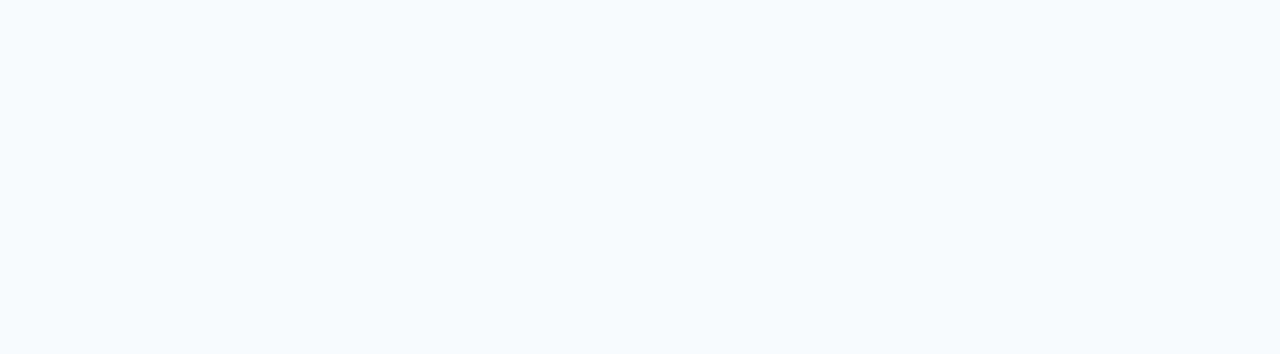
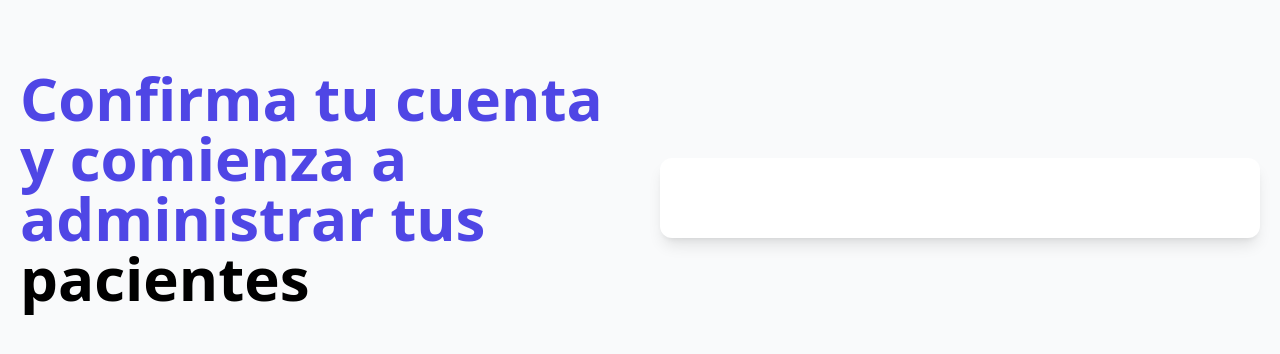
Before and after one commit to mcmmiguel/ApvFrontend-JS, a React (Vite) app: page /confirmar/1 in a window 1280 px wide. Before the commit this address had no page. Shown: the top 354 px of the page. Built offline with nearby package versions, Linux system fonts and the light colour scheme; no server answers.

Commit message:
Feat. Confirm Accounts

```diff
--- a/src/App.jsx
+++ b/src/App.jsx
@@ -11,9 +11,9 @@
       <Routes>
         <Route path='/' element={<AuthLayout />} >
           <Route index element={<Login />} />
-          <Route path='register' element={<Register />} />
-          <Route path='forgot-password' element={<ForgotPassword />} />
-          <Route path='confirm-account/:id' element={<ConfirmAccount />} />
+          <Route path='registrar' element={<Register />} />
+          <Route path='olvide-password' element={<ForgotPassword />} />
+          <Route path='confirmar/:id' element={<ConfirmAccount />} />
         </Route>
       </Routes>
     </BrowserRouter>
--- a/src/pages/ConfirmAccount.jsx
+++ b/src/pages/ConfirmAccount.jsx
@@ -1,5 +1,58 @@
+import axios from 'axios';
+import { useEffect, useState } from 'react'
+import { useParams, Link } from 'react-router-dom';
+import { Alerta } from '../components/Alerta';
+
 export const ConfirmAccount = () => {
+
+    const [cuentaConfirmada, setCuentaConfirmada] = useState(false);
+    const [cargando, setCargando] = useState(true);
+    const [alerta, setAlerta] = useState({});
+
+    const params = useParams();
+    const { id } = params;
+
+    useEffect(() => {
+        const confirmarCuenta = async () => {
+            try {
+                const url = `http://localhost:4000/api/veterinarios/confirmar/${id}`;
+                const { data } = await axios(url);
+
+                setCuentaConfirmada(true);
+                setAlerta({
+                    msg: data.msg,
+                })
+            } catch (error) {
+                setAlerta({
+                    msg: error.response.data.msg,
+                    error: true,
+                });
+            }
+            setCargando(false);
+        }
+        confirmarCuenta();
+    }, [])
+
     return (
-        <div>ConfirmAccount</div>
+        <>
+            <div>
+                <h1 className="text-indigo-600 font-black text-6xl">
+                    Confirma tu cuenta y comienza a administrar tus <span className="text-black">pacientes</span>
+                </h1>
+            </div>
+
+            <div className='mt-20 md:mt-5 shadow-lg px-5 py-10 rounded-xl bg-white'>
+                {!cargando &&
+                    <Alerta alerta={alerta} />
+                }
+
+                {cuentaConfirmada &&
+                    <Link className='block text-center my-5 text-gray-500' to="/">
+                        Iniciar sesión
+                    </Link>
+
+                }
+            </div>
+        </>
     )
 }
```
